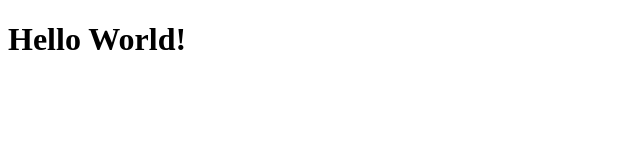
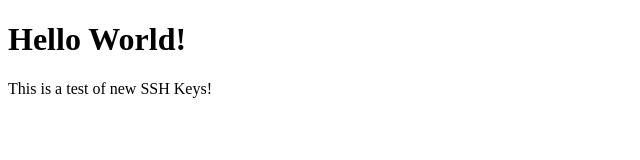
Before and after one commit to MatthewRoyster/matthewroyster.github.io, a plain HTML site: page index.html in a window 1280 px wide. Shown: the whole page, without its empty margins (0-640 px from the left). Drawn offline with Linux system fonts and the light colour scheme.

Commit message:
Updating Index for a test

```diff
--- a/index.html
+++ b/index.html
@@ -5,5 +5,6 @@
   </head>
   <body>
     <h1>Hello World!</h1>
+  <p>This is a test of new SSH Keys!</p>
   </body>
 </html>
```
